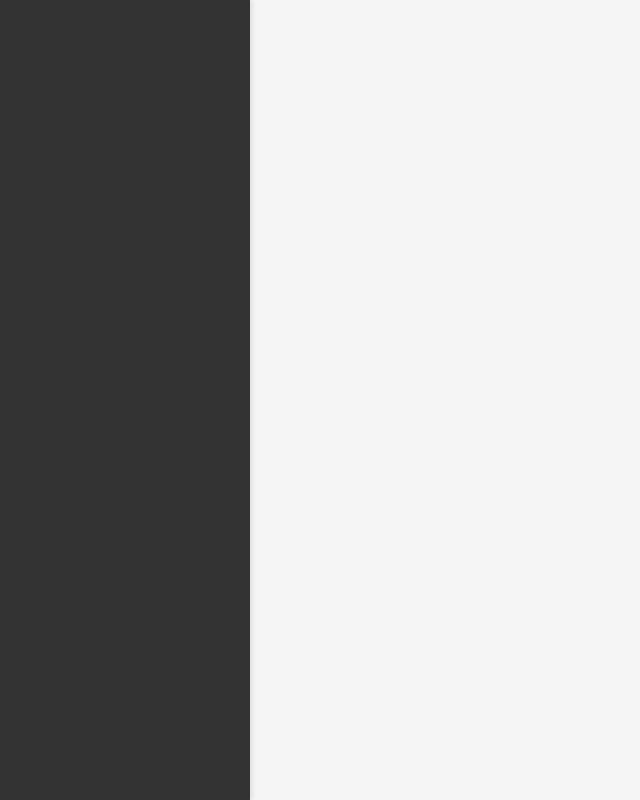
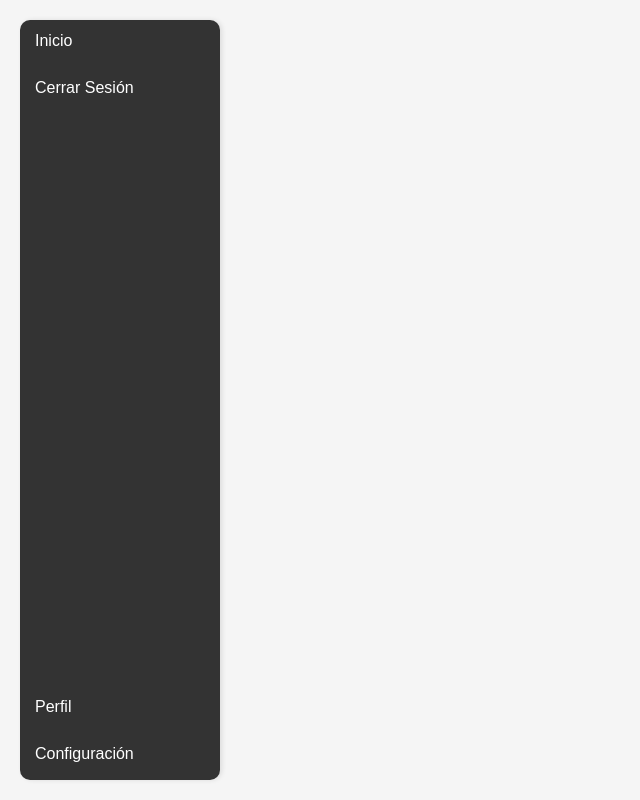
Before and after one commit to SantiagoPrada2005/service-client-client, a Next.js app in the folder service-client-ai/: page /main in a window 1280 px wide. Shown: the whole page, without its empty margins (0-640 px from the left). Built offline with nearby package versions, Linux system fonts and the light colour scheme.

Commit message:
Main limpio

```diff
--- a/service-client-ai/src/app/login/css/login.module.css
+++ b/service-client-ai/src/app/login/css/login.module.css
@@ -74,9 +74,6 @@
     box-shadow: 0 0 0 1.7px #0055ff;
   }
 
-
-
-
   /* Botón */
   .button {
     background-color: var(--secondary-color); /* color3 */
--- a/service-client-ai/src/app/main/css/main.module.css
+++ b/service-client-ai/src/app/main/css/main.module.css
@@ -12,14 +12,20 @@
 }
 
 /* Estilos para la sidebar desplegable */
+.sidebarWrapper {
+  margin: 20px; /* Añade margen alrededor del contenedor del sidebar */
+}
+
 .sidebarContainer {
-  width: 250px;
+  width: 200px; /* Ajusta el ancho del sidebar */
+  max-width: 100%;
   background-color: #333333;
   color: white;
-  height: 100vh;
+  border-radius: 10px;
+  height: calc(100vh - 40px); /* Ajusta la altura para tener en cuenta los márgenes */
   position: fixed;
-  left: 0;
-  top: 0;
+  left: 20px; /* Ajusta la posición para que respete el margen izquierdo */
+  top: 20px; /* Ajusta la posición para que respete el margen superior */
   transition: transform 0.3s ease;
   z-index: 1000;
   box-shadow: 2px 0 5px rgba(0, 0, 0, 0.1);
@@ -175,3 +181,24 @@
 .button:hover {
   background-color: #1a2530;
 }
+
+.sidebarList {
+  display: flex;
+  flex-direction: column;
+  height: 100%;
+  justify-content: space-between;
+  padding: 0;
+  margin: 0;
+  list-style: none;
+}
+
+.sidebarTop {
+  display: flex;
+  flex-direction: column;
+}
+
+.sidebarBottom {
+  display: flex;
+  flex-direction: column;
+  margin-top: auto; /* Empuja esta sección al final del sidebar */
+}
--- a/service-client-ai/src/app/main/page.tsx
+++ b/service-client-ai/src/app/main/page.tsx
@@ -1,107 +1,25 @@
 'use client';
-import { useState, FormEvent, ChangeEvent } from 'react';
 import styles from './css/main.module.css';
 
-// Definición de la interfaz para los datos del formulario
-interface FormData {
-  username: string;
-  email: string;
-  password: string;
-  confirmarPassword: string;
-}
-
-export default function SignupPage() {
-  const [formData, setFormData] = useState<FormData>({
-    username: '',
-    email: '',
-    password: '',
-    confirmarPassword: ''
-  });
-
-  const handleSubmit = async (e: FormEvent<HTMLFormElement>) => {
-    e.preventDefault();
-    try {
-      if (formData.password !== formData.confirmarPassword) {
-        console.error('Las contraseñas no coinciden');
-        return;
-      }
-      console.log('Datos del formulario de registro:', formData);
-    } catch (error) {
-      console.error('Error al registrar usuario:', error);
-    }
-  };
-
-  const handleChange = (e: ChangeEvent<HTMLInputElement>) => {
-    const { name, value } = e.target;
-    setFormData(prev => ({
-      ...prev,
-      [name]: value
-    }));
-  };
-
+export default function MainPage() {
   return (
     <div className={styles.container}>
-      <div className={styles.loginBox}>
+      <div className={styles.sidebarWrapper}>
         <div className={styles.sidebarContainer}>
+          <ul className={styles.sidebarList}>
+            <div className={styles.sidebarTop}>
+              <li className={styles.sidebarItem}>Inicio</li>
+              <li className={styles.sidebarItem}>Cerrar Sesión</li>
+            </div>
+            <div className={styles.sidebarBottom}>
+              <li className={styles.sidebarItem}>Perfil</li>
+              <li className={styles.sidebarItem}>Configuración</li>
+            </div>
+          </ul>
         </div>
-        <div className={styles.loginElements}>
-          <div className={styles.formWrapper}>
-            <h1>Registro de Usuario</h1>
-            <form onSubmit={handleSubmit} className={styles.form}>
-              <div className={styles.formGroup}>
-                <label htmlFor="username">Usuario</label>
-                <input
-                  type="text"
-                  id="username"
-                  name="username"
-                  value={formData.username}
-                  onChange={handleChange}
-                  placeholder="Usuario"
-                  required
-                />
-              </div>
-              <div className={styles.formGroup}>
-                <label htmlFor="email">Correo electronico</label>
-                <input
-                  type="email"
-                  id="email"
-                  name="email"
-                  value={formData.email}
-                  onChange={handleChange}
-                  placeholder="Correo electronico"
-                  required
-                />
-              </div>
-              <div className={styles.formGroup}>
-                <label htmlFor="password">Contraseña</label>
-                <input
-                  type="password"
-                  id="password"
-                  name="password"
-                  value={formData.password}
-                  onChange={handleChange}
-                  placeholder="Contraseña"
-                  required
-                />
-              </div>
-              <div className={styles.formGroup}>
-                <label htmlFor="confirmarPassword">Confirmar Contraseña</label>
-                <input
-                  type="password"
-                  id="confirmarPassword"
-                  name="confirmarPassword"
-                  value={formData.confirmarPassword}
-                  onChange={handleChange}
-                  placeholder="Confirmar Contraseña"
-                  required
-                />
-              </div>
-              <button type="submit" className={styles.button}>
-                Registrarse
-              </button>
-            </form>
-          </div>
-        </div>
+      </div>
+      <div className={styles.mainContent}>
+        {/* Aquí puedes añadir el contenido principal de la página */}
       </div>
     </div>
   );
```
